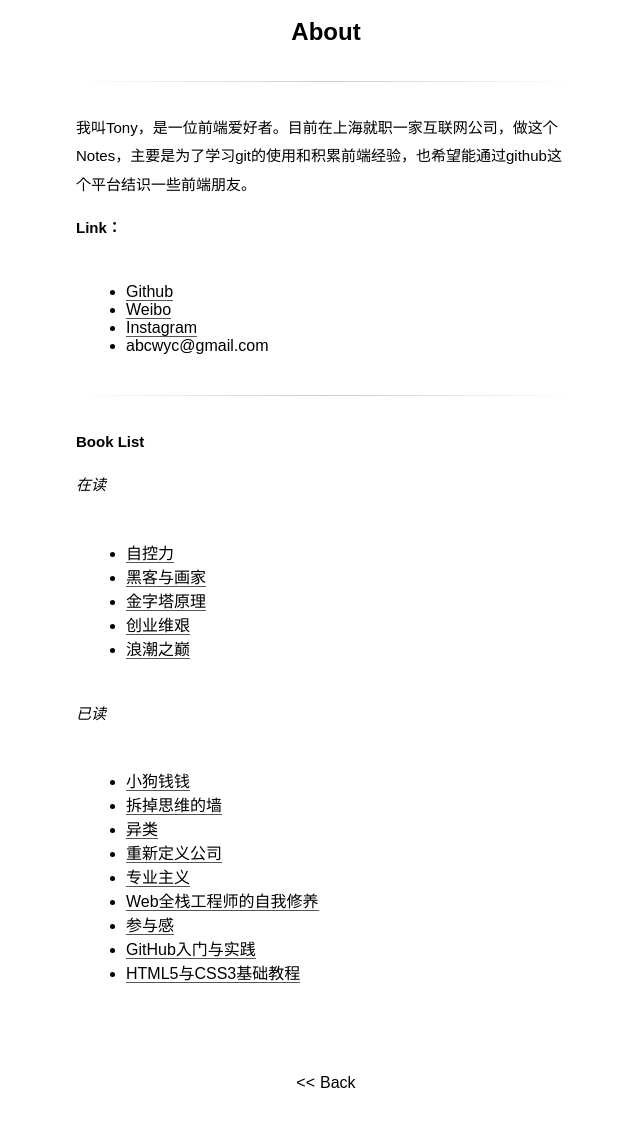
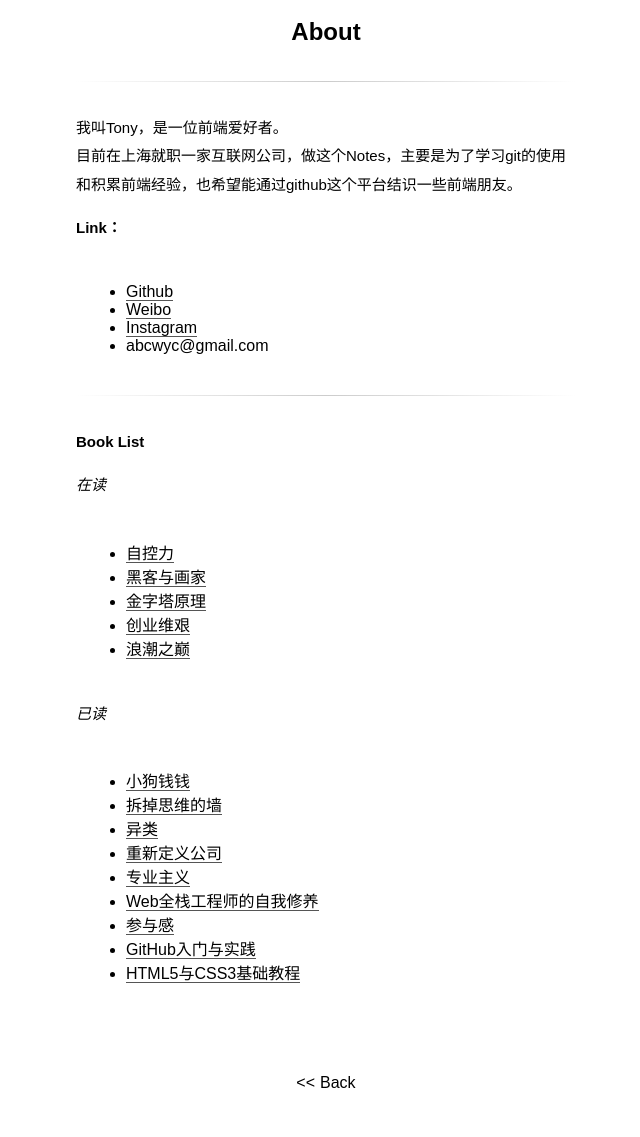
Before and after one commit to abcwyc/abcwyc.github.io, a Jekyll site: the page built from about.md, in a window 1280 px wide. Shown: the part 155-1292 px from the top of the page, without its empty margins (314-954 px from the left). Built offline with Jekyll 4.4.1, drawn with Linux system fonts in a browser that asks for light colours; some web fonts are replaced.

```diff
--- a/about.md
+++ b/about.md
@@ -3,32 +3,33 @@ layout: page
 title: About
 ---
 
-我叫Tony，是一位前端爱好者。目前在上海就职一家互联网公司，做这个Notes，主要是为了学习git的使用和积累前端经验，也希望能通过github这个平台结识一些前端朋友。
+我叫Tony，是一位前端爱好者。
+目前在上海就职一家互联网公司，做这个Notes，主要是为了学习git的使用和积累前端经验，也希望能通过github这个平台结识一些前端朋友。
 
 **Link：**
-- [Github](https://github.com/abcwyc)
-- [Weibo](http://weibo.com/wycai)
-- [Instagram](https://www.instagram.com/youcaiwang/)
-- abcwyc@gmail.com
+* [Github](https://github.com/abcwyc)
+* [Weibo](http://weibo.com/wycai)
+* [Instagram](https://www.instagram.com/youcaiwang/)
+* abcwyc@gmail.com
 
 <div class="divider"></div>
 
 **Book List**
 
 *在读*
-+ [自控力](http://book.douban.com/subject/10786473/)
-+ [黑客与画家](http://book.douban.com/subject/6021440/)
-+ [金字塔原理](http://book.douban.com/subject/1020644/)
-+ [创业维艰](http://book.douban.com/subject/26306686/)
-+ [浪潮之巅](http://book.douban.com/subject/6709783/)
+* [自控力](http://book.douban.com/subject/10786473/)
+* [黑客与画家](http://book.douban.com/subject/6021440/)
+* [金字塔原理](http://book.douban.com/subject/1020644/)
+* [创业维艰](http://book.douban.com/subject/26306686/)
+* [浪潮之巅](http://book.douban.com/subject/6709783/)
 
 *已读*
-+ [小狗钱钱](http://book.douban.com/subject/1095634/)
-+ [拆掉思维的墙](http://book.douban.com/subject/4953695/)
-+ [异类](http://book.douban.com/subject/25863621/)
-+ [重新定义公司](http://book.douban.com/subject/26582822/)
-+ [专业主义](http://book.douban.com/subject/1790456/)
-+ [Web全栈工程师的自我修养](http://book.douban.com/subject/26598045/)
-+ [参与感](http://book.douban.com/subject/25942507/)
-+ [GitHub入门与实践](http://book.douban.com/subject/26462816/)
-+ [HTML5与CSS3基础教程](http://book.douban.com/subject/25878992/)
+* [小狗钱钱](http://book.douban.com/subject/1095634/)
+* [拆掉思维的墙](http://book.douban.com/subject/4953695/)
+* [异类](http://book.douban.com/subject/25863621/)
+* [重新定义公司](http://book.douban.com/subject/26582822/)
+* [专业主义](http://book.douban.com/subject/1790456/)
+* [Web全栈工程师的自我修养](http://book.douban.com/subject/26598045/)
+* [参与感](http://book.douban.com/subject/25942507/)
+* [GitHub入门与实践](http://book.douban.com/subject/26462816/)
+* [HTML5与CSS3基础教程](http://book.douban.com/subject/25878992/)
```
